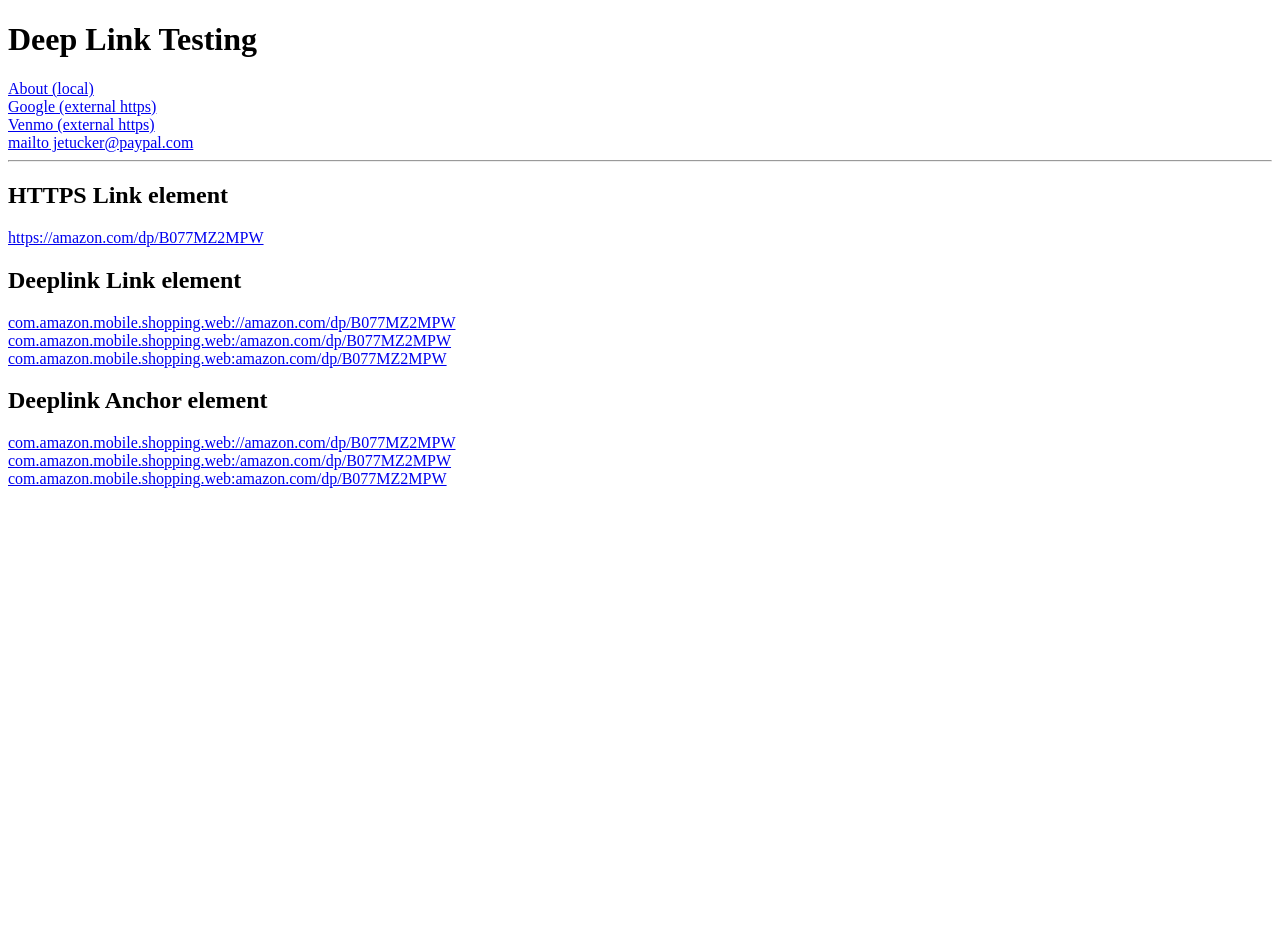
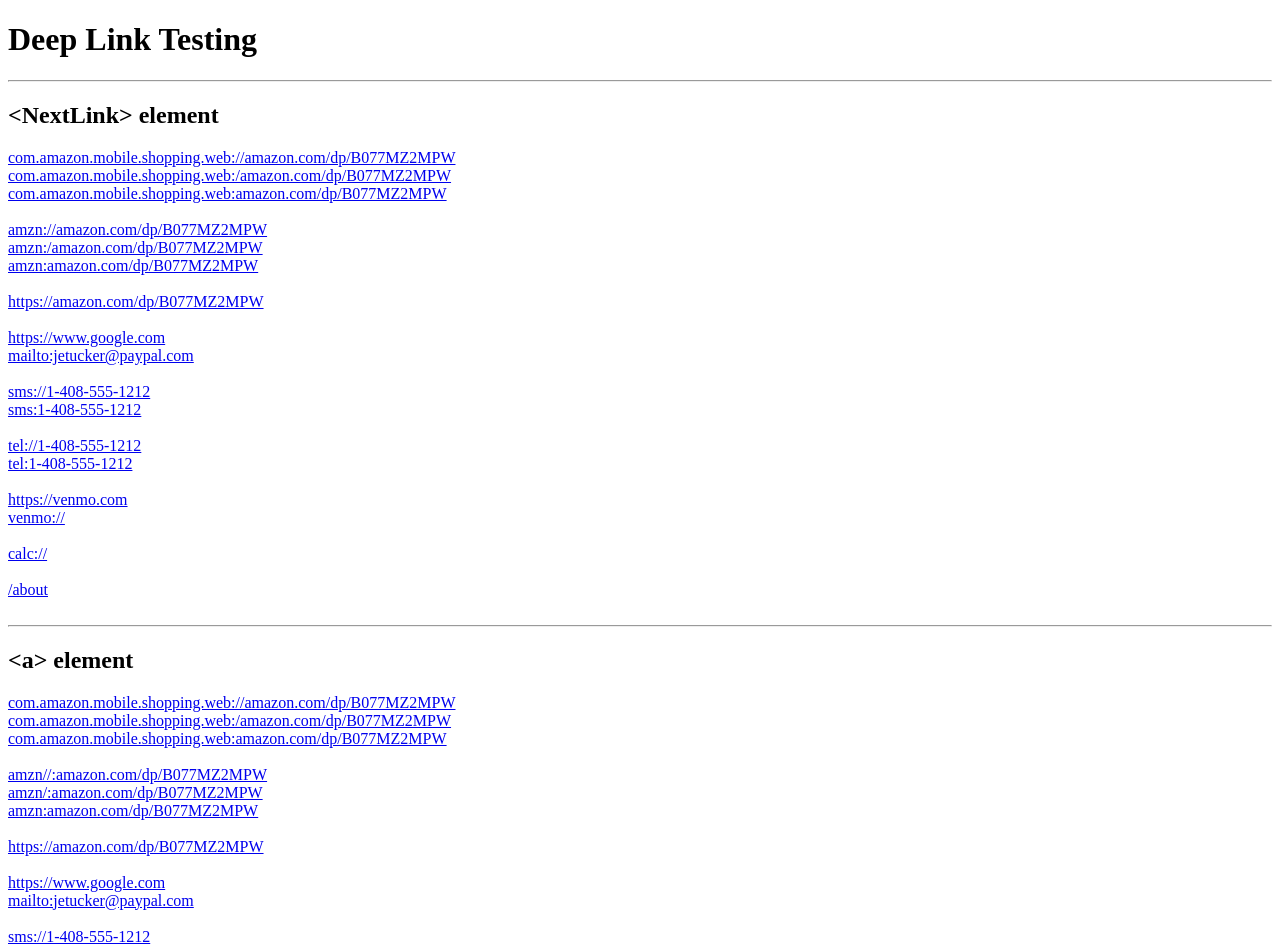
Before and after one commit to jetuckerpp/deep-link-testing, a Next.js app: page / in a window 1280 px wide. Shown: the top 947 px of the page. Before the commit the page ends 800 px from the top, so only its background shows below. Built offline with nearby package versions, Linux system fonts and the light colour scheme.

Commit message:
Added more examples for validation

```diff
--- a/pages/index.js
+++ b/pages/index.js
@@ -2,28 +2,11 @@
 const Index = () => (
   <div>
     <h1>Deep Link Testing</h1>
-    <Link href="/about">
-      <a>About (local)</a>
-    </Link>
-    <br/>
-    <Link href="https://www.google.com">
-      <a>Google (external https)</a>
-    </Link>
-    <br/>
-    <Link href="https://venmo.com">
-      <a>Venmo (external https)</a>
-    </Link>
-    <br/>
-    <Link href="mailto:jetucker@paypal.com">
-      <a>mailto jetucker@paypal.com</a>
-    </Link>
+
+
     <hr />
-    <h2>HTTPS Link element</h2>
-    <Link href="https://amazon.com/dp/B077MZ2MPW">
-      <a>https://amazon.com/dp/B077MZ2MPW</a>
-    </Link>
-    <br/>
-    <h2>Deeplink Link element</h2>
+
+    <h2>&lt;NextLink&gt; element</h2>
     <Link href="com.amazon.mobile.shopping.web://amazon.com/dp/B077MZ2MPW">
       <a>com.amazon.mobile.shopping.web://amazon.com/dp/B077MZ2MPW</a>
     </Link>
@@ -36,12 +19,118 @@
       <a>com.amazon.mobile.shopping.web:amazon.com/dp/B077MZ2MPW</a>
     </Link>
     <br/>
-    <h2>Deeplink Anchor element</h2>
+    <br/>
+    <Link href="amzn://amazon.com/dp/B077MZ2MPW">
+      <a>amzn://amazon.com/dp/B077MZ2MPW</a>
+    </Link>
+    <br/>
+    <Link href="amzn:/amazon.com/dp/B077MZ2MPW">
+      <a>amzn:/amazon.com/dp/B077MZ2MPW</a>
+    </Link>
+    <br/>
+    <Link href="amzn:amazon.com/dp/B077MZ2MPW">
+      <a>amzn:amazon.com/dp/B077MZ2MPW</a>
+    </Link>
+    <br/>
+    <br/>
+    <Link href="https://amazon.com/dp/B077MZ2MPW">
+      <a>https://amazon.com/dp/B077MZ2MPW</a>
+    </Link>
+    <br/>
+    <br/>
+    <Link href="https://www.google.com">
+      <a>https://www.google.com</a>
+    </Link>
+    <br/>
+    <Link href="mailto:jetucker@paypal.com">
+      <a>mailto:jetucker@paypal.com</a>
+    </Link>
+    <br/>
+    <br/>
+    <Link href="sms://1-408-555-1212">
+      <a>sms://1-408-555-1212</a>
+    </Link>
+    <br/>
+    <Link href="sms:1-408-555-1212">
+      <a>sms:1-408-555-1212</a>
+    </Link>
+    <br/>
+    <br/>
+    <Link href="tel://1-408-555-1212">
+      <a>tel://1-408-555-1212</a>
+    </Link>
+    <br/>
+    <Link href="tel:1-408-555-1212">
+      <a>tel:1-408-555-1212</a>
+    </Link>
+    <br/>
+    <br/>
+    <Link href="https://venmo.com">
+      <a>https://venmo.com</a>
+    </Link>
+    <br/>
+    <Link href="venmo://">
+      <a>venmo://</a>
+    </Link>
+    <br/>
+    <br/>
+    <Link href="calc://">
+      <a>calc://</a>
+    </Link>
+    <br/>
+    <br/>
+    <Link href="/about">
+      <a>/about</a>
+    </Link>
+    <br/>
+    <br/>
+
+    <hr/>
+
+    <h2>&lt;a&gt; element</h2>
     <a href="com.amazon.mobile.shopping.web://amazon.com/dp/B077MZ2MPW">com.amazon.mobile.shopping.web://amazon.com/dp/B077MZ2MPW</a>
     <br/>
     <a href="com.amazon.mobile.shopping.web:/amazon.com/dp/B077MZ2MPW">com.amazon.mobile.shopping.web:/amazon.com/dp/B077MZ2MPW</a>
     <br/>
     <a href="com.amazon.mobile.shopping.web:amazon.com/dp/B077MZ2MPW">com.amazon.mobile.shopping.web:amazon.com/dp/B077MZ2MPW</a>
+    <br/>
+    <br/>
+    <a href="amzn//:amazon.com/dp/B077MZ2MPW">amzn//:amazon.com/dp/B077MZ2MPW</a>
+    <br/>
+    <a href="amzn/:amazon.com/dp/B077MZ2MPW">amzn/:amazon.com/dp/B077MZ2MPW</a>
+    <br/>
+    <a href="amzn:amazon.com/dp/B077MZ2MPW">amzn:amazon.com/dp/B077MZ2MPW</a>
+    <br/>
+    <br/>
+    <a href="https://amazon.com/dp/B077MZ2MPW">https://amazon.com/dp/B077MZ2MPW</a>
+    <br/>
+    <br/>
+    <a href="https://www.google.com">https://www.google.com</a>
+    <br/>
+    <a href="mailto:jetucker@paypal.com">mailto:jetucker@paypal.com</a>
+    <br/>
+    <br/>
+    <a href="sms://1-408-555-1212">sms://1-408-555-1212</a>
+    <br/>
+    <a href="sms:1-408-555-1212">sms:1-408-555-1212</a>
+    <br/>
+    <br/>
+    <a href="tel://1-408-555-1212">tel://1-408-555-1212</a>
+    <br/>
+    <a href="tel:1-408-555-1212">tel:1-408-555-1212</a>
+    <br/>
+    <br/>
+    <a href="https://venmo.com">https://venmo.com</a>
+    <br/>
+    <a href="venmo://">venmo://</a>
+    <br/>
+    <br/>
+    <a href="calc://">calc://</a>
+    <br/>
+    <br/>
+    <a href="/about">/about</a>
+    <br/>
+    <br/>
 
   </div>
 )
```
